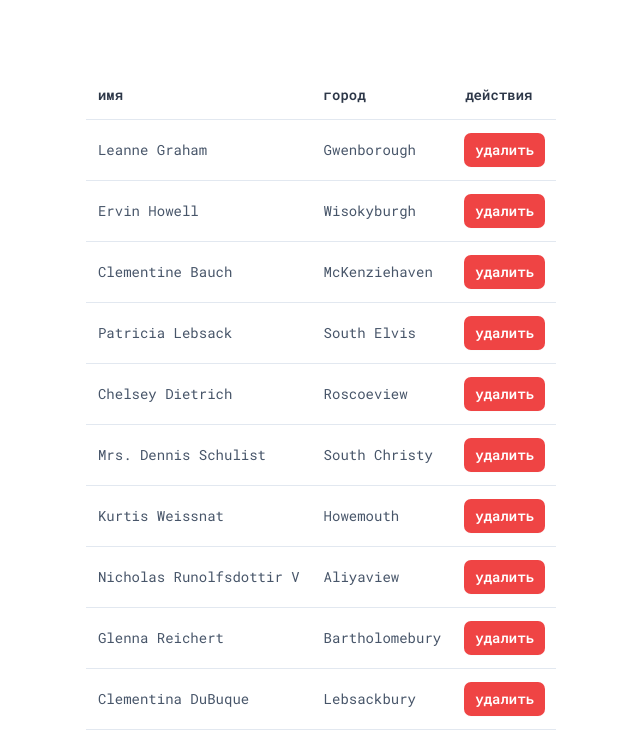
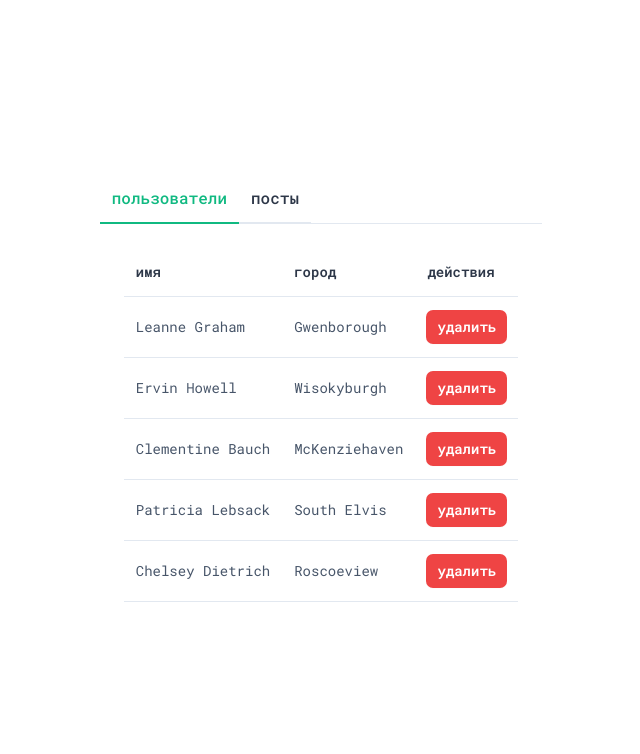
Before and after one commit to zatmeniye/zatmeniye, a Vue app in the folder frontend/: page / in a window 1280 px wide. Shown: the top 754 px of the page, without its empty margins (319-959 px from the left). Built offline with nearby package versions, Linux system fonts and the light colour scheme; what @tanstack/vue-query would draw is missing.

Commit message:
добавлена обертка для компонента вкладок

```diff
--- a/frontend/src/App.vue
+++ b/frontend/src/App.vue
@@ -1,19 +1,19 @@
 <script setup lang="ts">
 import Widget from "@/components/widget/Widget.vue";
-import { userTable, userList } from "@/data";
+import { tabs, userList, postList } from "@/data";
 import { IContext } from "@/types";
 
 const ctx: IContext = {
-	namespace: { userList },
+	namespace: { userList, postList },
 	parent: null,
 };
 </script>
 
 <template>
-	<div class="flex items-center justify-center h-screen">
+	<div class="flex items-center justify-center min-h-screen">
 		<Widget
 			:ctx="ctx"
-			:widget="userTable"
+			:widget="tabs"
 		/>
 	</div>
 </template>
--- a/frontend/src/data/externalData/postList.ts
+++ b/frontend/src/data/externalData/postList.ts
@@ -30,34 +30,4 @@ export const postList = [
 		title: "nesciunt quas odio",
 		body: "repudiandae veniam quaerat sunt sed alias aut fugiat sit autem sed est voluptatem omnis possimus esse voluptatibus quis est aut tenetur dolor neque",
 	},
-	{
-		userId: 1,
-		id: 6,
-		title: "dolorem eum magni eos aperiam quia",
-		body: "ut aspernatur corporis harum nihil quis provident sequi mollitia nobis aliquid molestiae perspiciatis et ea nemo ab reprehenderit accusantium quas voluptate dolores velit et doloremque molestiae",
-	},
-	{
-		userId: 1,
-		id: 7,
-		title: "magnam facilis autem",
-		body: "dolore placeat quibusdam ea quo vitae magni quis enim qui quis quo nemo aut saepe quidem repellat excepturi ut quia sunt ut sequi eos ea sed quas",
-	},
-	{
-		userId: 1,
-		id: 8,
-		title: "dolorem dolore est ipsam",
-		body: "dignissimos aperiam dolorem qui eum facilis quibusdam animi sint suscipit qui sint possimus cum quaerat magni maiores excepturi ipsam ut commodi dolor voluptatum modi aut vitae",
-	},
-	{
-		userId: 1,
-		id: 9,
-		title: "nesciunt iure omnis dolorem tempora et accusantium",
-		body: "consectetur animi nesciunt iure dolore enim quia ad veniam autem ut quam aut nobis et est aut quod aut provident voluptas autem voluptas",
-	},
-	{
-		userId: 1,
-		id: 10,
-		title: "optio molestias id quia eum",
-		body: "quo et expedita modi cum officia vel magni doloribus qui repudiandae vero nisi sit quos veniam quod sed accusamus veritatis error",
-	},
 ];
--- a/frontend/src/data/externalData/userList.ts
+++ b/frontend/src/data/externalData/userList.ts
@@ -114,119 +114,4 @@ export const userList = [
 			bs: "revolutionize end-to-end systems",
 		},
 	},
-	{
-		id: 6,
-		name: "Mrs. Dennis Schulist",
-		username: "Leopoldo_Corkery",
-		email: "Karley_Dach@jasper.info",
-		address: {
-			street: "Norberto Crossing",
-			suite: "Apt. 950",
-			city: "South Christy",
-			zipcode: "23505-1337",
-			geo: {
-				lat: "-71.4197",
-				lng: "71.7478",
-			},
-		},
-		phone: "1-477-935-8478 x6430",
-		website: "ola.org",
-		company: {
-			name: "Considine-Lockman",
-			catchPhrase: "Synchronised bottom-line interface",
-			bs: "e-enable innovative applications",
-		},
-	},
-	{
-		id: 7,
-		name: "Kurtis Weissnat",
-		username: "Elwyn.Skiles",
-		email: "Telly.Hoeger@billy.biz",
-		address: {
-			street: "Rex Trail",
-			suite: "Suite 280",
-			city: "Howemouth",
-			zipcode: "58804-1099",
-			geo: {
-				lat: "24.8918",
-				lng: "21.8984",
-			},
-		},
-		phone: "210.067.6132",
-		website: "elvis.io",
-		company: {
-			name: "Johns Group",
-			catchPhrase: "Configurable multimedia task-force",
-			bs: "generate enterprise e-tailers",
-		},
-	},
-	{
-		id: 8,
-		name: "Nicholas Runolfsdottir V",
-		username: "Maxime_Nienow",
-		email: "Sherwood@rosamond.me",
-		address: {
-			street: "Ellsworth Summit",
-			suite: "Suite 729",
-			city: "Aliyaview",
-			zipcode: "45169",
-			geo: {
-				lat: "-14.3990",
-				lng: "-120.7677",
-			},
-		},
-		phone: "586.493.6943 x140",
-		website: "jacynthe.com",
-		company: {
-			name: "Abernathy Group",
-			catchPhrase: "Implemented secondary concept",
-			bs: "e-enable extensible e-tailers",
-		},
-	},
-	{
-		id: 9,
-		name: "Glenna Reichert",
-		username: "Delphine",
-		email: "Chaim_McDermott@dana.io",
-		address: {
-			street: "Dayna Park",
-			suite: "Suite 449",
-			city: "Bartholomebury",
-			zipcode: "76495-3109",
-			geo: {
-				lat: "24.6463",
-				lng: "-168.8889",
-			},
-		},
-		phone: "(775)976-6794 x41206",
-		website: "conrad.com",
-		company: {
-			name: "Yost and Sons",
-			catchPhrase: "Switchable contextually-based project",
-			bs: "aggregate real-time technologies",
-		},
-	},
-	{
-		id: 10,
-		name: "Clementina DuBuque",
-		username: "Moriah.Stanton",
-		email: "Rey.Padberg@karina.biz",
-		address: {
-			street: "Kattie Turnpike",
-			suite: "Suite 198",
-			city: "Lebsackbury",
-			zipcode: "31428-2261",
-			geo: {
-				lat: "-38.2386",
-				lng: "57.2232",
-			},
-		},
-		phone: "024-648-3804",
-		website: "ambrose.net",
-		company: {
-			name: "Hoeger LLC",
-			catchPhrase: "Centralized empowering task-force",
-			bs: "target end-to-end models",
-		},
-	},
 ];
--- a/frontend/src/data/index.ts
+++ b/frontend/src/data/index.ts
@@ -1,3 +1,5 @@
 export { userList } from "./externalData/userList";
 export { postList } from "./externalData/postList";
 export { userTable } from "./widgetData/userTable";
+export { postTable } from "./widgetData/postTable";
+export { tabs } from "./widgetData/tabs";
--- /dev/null
+++ b/frontend/src/data/widgetData/postTable.ts
@@ -0,0 +1,26 @@
+import { createProp, createSlot, createType, createWidget } from "@/lib";
+
+export const postTable = createWidget(
+	createType("DataTable"),
+	[createProp("value", "array", "postList", true)],
+	[
+		createSlot("default", [
+			createWidget(createType("Column", true), [
+				createProp("field", "string", "title"),
+				createProp("header", "string", "заголовок"),
+			]),
+			createWidget(
+				createType("Column", true),
+				[createProp("header", "string", "действия")],
+				[
+					createSlot("body", [
+						createWidget(createType("Button"), [
+							createProp("label", "string", "удалить"),
+							createProp("severity", "string", "danger"),
+						]),
+					]),
+				],
+			),
+		]),
+	],
+);
--- /dev/null
+++ b/frontend/src/data/widgetData/tabs.ts
@@ -0,0 +1,19 @@
+import { createProp, createSlot, createType, createWidget } from "@/lib";
+// noinspection ES6PreferShortImport
+import { userTable } from "./userTable";
+import { postTable } from "./postTable";
+
+export const tabs = createWidget(createType("TabView"), null, [
+	createSlot("default", [
+		createWidget(
+			createType("TabPanel", true),
+			[createProp("header", "string", "пользователи")],
+			[createSlot("default", [userTable])],
+		),
+		createWidget(
+			createType("TabPanel", true),
+			[createProp("header", "string", "посты")],
+			[createSlot("default", [postTable])],
+		),
+	]),
+]);
--- a/frontend/src/ui/index.ts
+++ b/frontend/src/ui/index.ts
@@ -5,13 +5,13 @@ import Column from "primevue/column";
 import Tree from "primevue/tree";
 import Card from "primevue/card";
 import Panel from "primevue/panel";
-import TabView from "primevue/tabview";
 import TabPanel from "primevue/tabpanel";
 import Checkbox from "primevue/checkbox";
 import Dropdown from "primevue/dropdown";
 import InputNumber from "primevue/inputnumber";
 import InputText from "primevue/inputtext";
 import Dialog from "primevue/dialog";
+import { TabView } from "./wrappers/primevue";
 
 export const uiComponents: { [key: string]: any } = {
 	Button,
--- /dev/null
+++ b/frontend/src/ui/wrappers/primevue.js
@@ -0,0 +1,23 @@
+import { default as TabViewInstance } from "primevue/tabview";
+
+export const TabView = {
+	...TabViewInstance,
+	computed: {
+		...TabViewInstance.computed,
+		tabs() {
+			return this.$slots.default().reduce((tabs, child) => {
+				const queue = [child];
+
+				for (const item of queue) {
+					if (this.isTabPanel(item)) {
+						tabs.push(item);
+					} else if (item.children && item.children instanceof Array) {
+						queue.push(...item.children);
+					}
+				}
+
+				return tabs;
+			}, []);
+		},
+	},
+};
```
Also changed, not shown: 1 other file (tests, documents, lock files or other folders).
